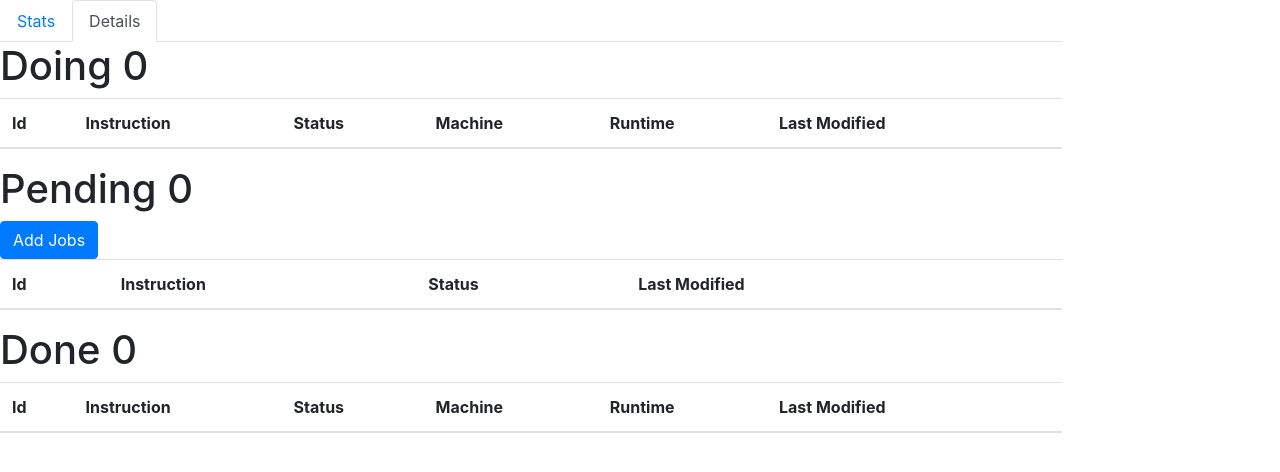
After one commit to fquintan/simple-jobs-api, a Flask app: page /details/ in a window 1280 px wide. The commit adds this page. Shown: the top 472 px of the page. Run offline with Flask 2, Linux system fonts and the light colour scheme; lists and menus that the app fills with data are empty; some libraries are stand-ins or nearby versions.

Commit message:
separe las vistas en dos pantallas
Asi la vista de resumen carga mas rapido

```diff
--- a/jobs-api/app/api/routes.py
+++ b/jobs-api/app/api/routes.py
@@ -130,6 +130,14 @@ def status(index):
 
     return jsonify(job.serialize())
 
+@app.route('/status_doing/')
+def status_doing():
+    jobs = Job.query.filter_by(status=JobStatus.DOING).all()
+    resp = {}
+    for job in jobs:
+        resp[job.id] = job.serialize()
+    return jsonify(resp)
+
 
 @app.route('/delete/<int:index>')
 def delete(index):
@@ -149,17 +157,10 @@ def get_stats():
     totals = {s.value:n for s,n in totals}
     counts = []
     for s in JobStatus:
-        print(s.value)
-        if s.value not in totals:
-            counts.append({
-                'status': s.value,
-                'count': 0
-            })
-        else:
-            counts.append({
-                'status': s.value,
-                'count': int(totals[s.value])
-            })
+        counts.append({
+            'status': s.value,
+            'count': totals.get(s.value, 0)
+        })
 
     runtimes = []
     total_runtime = 0
@@ -172,7 +173,7 @@ def get_stats():
         avg_runtime = int(avg_runtime[0])
 
         runtimes.append({
-            'machine': 'total',
+            'machine_id': 'total',
             'avg': avg_runtime
         })
 
@@ -189,6 +190,11 @@ def get_stats():
     })
 
 
+@app.route('/details/')
+def details():
+    return render_template('details.html', **{"greeting": "Hello from Flask!"})
+
+
 @app.route('/')
 def index():
     return render_template('index.html', **{"greeting": "Hello from Flask!"})
--- /dev/null
+++ b/jobs-api/app/static/details.js
@@ -0,0 +1,143 @@
+const API_URL = 'http://jobs-api.felipequintanilla.cl'
+const vm = new Vue({ // Again, vm is our Vue instance's name for consistency.
+    el: '#vm',
+    delimiters: ['[[', ']]'],
+    data: {
+		jobs_doing: {},
+		jobs_done: {},
+		jobs_pending: {},
+		counts: {
+			total: 0,
+			doing: 0,
+			done: 0,
+			pending: 0
+		},
+		percentage: {
+			doing: 0,
+			done: 0,
+			pending: 0
+		},
+		stats: {},
+		runtime: {
+			min_timestamp: 999999999999999,
+			max_timestamp: 0,
+			min_length: 0
+		}
+	},
+	mounted () {
+		axios
+		  .all([axios.get(API_URL + '/stats'),
+				axios.get(API_URL + '/status')])
+		  .then(axios.spread((statsRet, jobsRet) => {
+			  const stats = statsRet.data;
+			  const jobs = jobsRet.data;
+			  const labels = {
+				'PENDING': 'pending',
+				'DOING': 'doing',
+				'DONE': 'done',
+			  }
+
+			  for (const row in stats.counts) {
+				if (Object.hasOwnProperty.call(stats.counts, row)) {
+					const el = stats.counts[row];
+					this.counts[labels[el.status]] = el.count;
+					this.counts.total += el.count;
+				}
+			  }
+			  this.percentage.doing = this.counts.doing * 100 / this.counts.total;
+			  this.percentage.done = this.counts.done * 100 / this.counts.total;
+			  this.percentage.pending= this.counts.pending * 100 / this.counts.total;
+
+			  for (const job_id in jobs) {
+				  if (jobs.hasOwnProperty(job_id)) {
+					  const job = jobs[job_id];
+					  if(!job.hasOwnProperty('runtime')) {
+						  job.runtime = Math.floor(((new Date()).getTime() - Date.parse(job.last_modified)) / 1000);
+					  }
+					  job.runtime = runtime2txt(job.runtime);
+					  this['jobs_' + labels[job.status]][job.id] = job;
+				  }
+			  }
+			  console.log(this);
+		  }));
+	  },
+	  methods: {
+		  retry: function(id) {
+			  axios
+				  .get(API_URL + '/job_retry/'+ id)
+				  .then((response) => {
+					const job = response.data;
+					if (this.jobs_doing.hasOwnProperty(job.id)){
+						this.$delete(this.jobs_doing, job.id);
+						this.$set(this.jobs_pending, job.id, job);
+						this.counts['doing']--;
+						this.counts['pending']++;
+						this.percentage['doing'] = this.counts['doing'] * 100 / this.counts['total'];
+						this.percentage['pending'] = this.counts['pending'] * 100 / this.counts['total'];
+
+					}
+					}, (error) => {console.log('error')})
+		  },
+		  delete_job: function(id) {
+			axios
+			.get(API_URL + '/delete/'+ id)
+			.then((response) => {
+			  const job_id = response.data;
+			  if (this.jobs_doing.hasOwnProperty(job_id)){
+				  this.$delete(this.jobs_doing, job_id);
+				  this.counts['doing']--;
+				  this.counts['total']--;
+			  } else if (this.jobs_pending.hasOwnProperty(job_id)){
+				this.$delete(this.jobs_pending, job_id);
+				this.counts['pending']--;
+				this.counts['total']--;
+			  } else if (this.jobs_done.hasOwnProperty(job_id)){
+				this.$delete(this.jobs_done, job_id);
+				this.counts['done']--;
+				this.counts['total']--;
+			  }
+			  if (this.counts['total']){
+				this.percentage['doing'] = this.counts['doing'] * 100 / this.counts['total'];
+				this.percentage['done'] = this.counts['done'] * 100 / this.counts['total'];
+				this.percentage['pending'] = this.counts['pending'] * 100 / this.counts['total'];
+		      }
+			}, (error) => {console.log('error')})
+		  },
+		  add_jobs: function() {
+			  console.log($('#add-form-instructions').val());
+			  var formData = new FormData();
+			  formData.append('instructions', $('#add-form-instructions').val())
+			  axios({
+				  method: 'post',
+				  url: API_URL + '/create_jobs/',
+				  data: formData
+			  }).then((response) => {
+				const jobs = response.data;
+				for (const job_id in jobs) {
+					if (jobs.hasOwnProperty(job_id)) {
+						const job = jobs[job_id];
+						this.$set(this.jobs_pending, job_id, job);
+						this.counts['pending']++;
+						this.counts['total']++;
+					}
+				}
+				this.percentage['doing'] = this.counts['doing'] * 100 / this.counts['total'];
+				this.percentage['done'] = this.counts['done'] * 100 / this.counts['total'];
+				this.percentage['pending'] = this.counts['pending'] * 100 / this.counts['total'];
+
+			  },
+			  (error) => (console.log(error)))
+		  }
+	  }
+})
+
+
+function runtime2txt(t) {
+	hours = Math.floor(t / 3600)
+	minutes = Math.floor((t - (hours * 3600)) / 60);
+	seconds = t - (hours * 3600) - (minutes * 60);
+
+	return hours.toString().padStart(2, '0') + ':' +
+	minutes.toString().padStart(2, '0') + ':' +
+	seconds.toString().padStart(2, '0');
+}
--- /dev/null
+++ b/jobs-api/app/templates/details.html
@@ -0,0 +1,173 @@
+<!doctype html>
+<html>
+  <head>
+    <!-- Required meta tags -->
+    <meta charset="utf-8">
+    <meta name="viewport" content="width=device-width, initial-scale=1, shrink-to-fit=no">
+
+    <!-- Bootstrap CSS -->
+    <link rel="stylesheet" href="https://stackpath.bootstrapcdn.com/bootstrap/4.5.2/css/bootstrap.min.css" integrity="sha384-JcKb8q3iqJ61gNV9KGb8thSsNjpSL0n8PARn9HuZOnIxN0hoP+VmmDGMN5t9UJ0Z" crossorigin="anonymous">
+
+    <title>Jobs API</title>
+  </head>
+  <body>
+	    <!-- Optional JavaScript -->
+    <!-- jQuery first, then Popper.js, then Bootstrap JS -->
+    <script src="https://code.jquery.com/jquery-3.5.1.slim.min.js" integrity="sha384-DfXdz2htPH0lsSSs5nCTpuj/zy4C+OGpamoFVy38MVBnE+IbbVYUew+OrCXaRkfj" crossorigin="anonymous"></script>
+    <script src="https://cdn.jsdelivr.net/npm/popper.js@1.16.1/dist/umd/popper.min.js" integrity="sha384-9/reFTGAW83EW2RDu2S0VKaIzap3H66lZH81PoYlFhbGU+6BZp6G7niu735Sk7lN" crossorigin="anonymous"></script>
+    <script src="https://stackpath.bootstrapcdn.com/bootstrap/4.5.2/js/bootstrap.min.js" integrity="sha384-B4gt1jrGC7Jh4AgTPSdUtOBvfO8shuf57BaghqFfPlYxofvL8/KUEfYiJOMMV+rV" crossorigin="anonymous"></script>
+	<!-- The id 'vm' is just for consistency - it can be anything you want -->
+    </div>
+    <div id="vm">
+      <div class="row">
+        <div class="col-sm-10">
+          <div v-if="counts['total']" class="progress">
+            <div class="progress-bar bg-warning" role="progressbar" v-bind:style="{width: percentage['doing']+'%'}">
+              Doing
+            </div>
+            <div class="progress-bar bg-done" role="progressbar" v-bind:style="{width: percentage['done']+'%'}">
+              Done
+            </div>
+            <div class="progress-bar bg-secondary" role="progressbar" v-bind:style="{width: percentage['pending']+'%'}">
+              Pending
+            </div>
+          </div>
+          <div>
+            <ul class="nav nav-tabs" id="myTabs">
+              <li class="nav-item">
+                <a class="nav-link" href="/">Stats</a>
+              </li>
+              <li class="nav-item">
+                <a class="nav-link active" href="/details">Details</a>
+              </li>
+            </ul>
+          </div>
+
+          <h1>Doing [[ counts['doing'] ]]</h1>
+          <table class="table table-hover">
+            <thead>
+              <tr>
+                <th scope="col">Id</th>
+                <th scope="col">Instruction</th>
+                <th scope="col">Status</th>
+                <th scope="col">Machine</th>
+                <th scope="col">Runtime</th>
+                <th scope="col">Last Modified</th>
+                <th></th>
+              </tr>
+            </thead>
+            <tbody>
+              <tr v-for="job in jobs_doing">
+                <td>[[ job.id ]]</td>
+                <td>[[ job.instruction ]]</td>
+                <td>[[ job.status ]]</td>
+                <td>[[ job.machine_id ]]</td>
+                <td>[[ job.runtime ]]</td>
+                <td>[[ job.last_modified ]]</td>
+                <td>
+                  <div class="btn-group" role="group">
+                    <button v-on:click="retry(job.id)" type="button" class="btn btn-warning btn-sm">Release</button>
+                    <button v-on:click="delete_job(job.id)" type="button" class="btn btn-danger btn-sm">Delete</button>
+                  </div>
+                </td>
+              </tr>
+            </tbody>
+          </table>
+
+          <h1>Pending [[ counts['pending'] ]]</h1>
+          <button type="button" class="btn btn-primary" data-toggle="modal" data-target="#basicExampleModal">
+            Add Jobs
+          </button>
+
+          <!-- Modal -->
+          <div class="modal fade" id="basicExampleModal" tabindex="-1" role="dialog" aria-labelledby="exampleModalLabel"
+            aria-hidden="true">
+            <div class="modal-dialog" role="document">
+              <div class="modal-content">
+                <div class="modal-header">
+                  <h5 class="modal-title" id="exampleModalLabel">Add Jobs</h5>
+                  <button type="button" class="close" data-dismiss="modal" aria-label="Close">
+                    <span aria-hidden="true">&times;</span>
+                  </button>
+                </div>
+                <div class="modal-body">
+                  <div class="form-group">
+                    <label for="exampleFormControlTextarea1">Instructions</label>
+                    <textarea class="form-control" id="add-form-instructions" rows="5"></textarea>
+                  </div>
+                </div>
+                <div class="modal-footer">
+                  <button type="button" class="btn btn-secondary" data-dismiss="modal">Cancel</button>
+                  <button v-on:click="add_jobs()" type="button" data-dismiss="modal" class="btn btn-primary">Ok</button>
+                </div>
+              </div>
+            </div>
+          </div>
+          <table class="table table-hover">
+            <thead>
+              <tr>
+                <th scope="col">Id</th>
+                <th scope="col">Instruction</th>
+                <th scope="col">Status</th>
+                <th scope="col">Last Modified</th>
+                <th></th>
+              </tr>
+            </thead>
+            <tbody>
+              <tr v-for="job in jobs_pending">
+                <td>[[ job.id ]]</td>
+                <td>[[ job.instruction ]]</td>
+                <td>[[ job.status ]]</td>
+                <td>[[ job.last_modified ]]</td>
+                <td>
+                  <div class="btn-group" role="group">
+                    <button v-on:click="delete_job(job.id)" type="button" class="btn btn-danger btn-sm">Delete</button>
+                  </div>
+                </td>
+              </tr>
+            </tbody>
+          </table>
+
+          <h1>Done [[ counts['done'] ]]</h1>
+          <table class="table table-hover">
+            <thead>
+              <tr>
+                <th scope="col">Id</th>
+                <th scope="col">Instruction</th>
+                <th scope="col">Status</th>
+                <th scope="col">Machine</th>
+                <th scope="col">Runtime</th>
+                <th scope="col">Last Modified</th>
+                <th></th>
+              </tr>
+            </thead>
+            <tbody>
+              <tr v-for="job in jobs_done">
+                <td>[[ job.id ]]</td>
+                <td>[[ job.instruction ]]</td>
+                <td>[[ job.status ]]</td>
+                <td>[[ job.machine_id ]]</td>
+                <td>[[ job.runtime ]]</td>
+                <td>[[ job.last_modified ]]</td>
+                <td>
+                  <div class="btn-group" role="group">
+                    <button v-on:click="delete_job(job.id)" type="button" class="btn btn-danger btn-sm">Delete</button>
+                  </div>
+                </td>
+              </tr>
+            </tbody>
+          </table>
+
+
+        </div>
+      </div>
+    </div>
+
+
+		<script src="https://unpkg.com/axios/dist/axios.min.js"></script>
+		<script src="https://cdn.jsdelivr.net/npm/vue/dist/vue.js"></script>
+		<script src="{{ url_for('static', filename='details.js') }}"></script>
+
+	</body>
+
+</html>
```
Also changed, not shown: jobs-api/app/static/index.js (+53 -146 lines), jobs-api/app/templates/index.html (+8 -100 lines).
